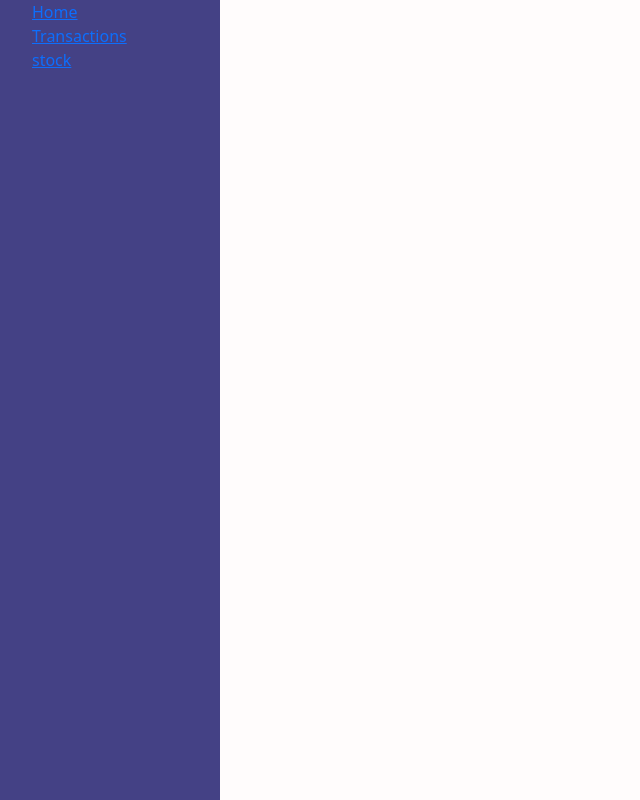
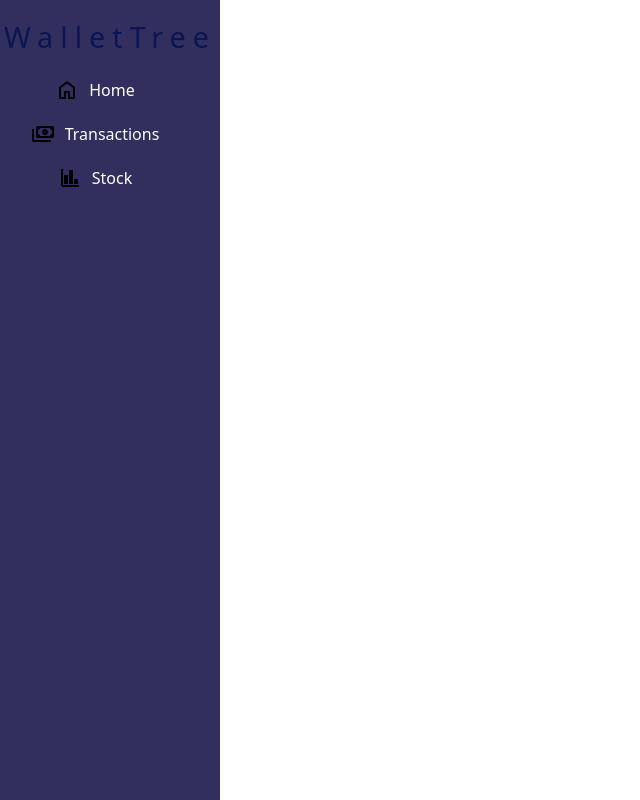
Before and after one commit to rishit836/walletTree-app, a Django app: page / in a window 1280 px wide. Shown: the whole page, without its empty margins (0-640 px from the left). Run offline with Django 5.2, Linux system fonts and the light colour scheme.

Commit message:
navbar v3 half done

```diff
--- a/app_main/static/styles/layout_style.css
+++ b/app_main/static/styles/layout_style.css
@@ -1,31 +1,86 @@
 :root{
-    --background-color : #FFFCFC;
-    --navbar-color:#444185;
-    --highlight-color : #FFFCFC;
+    --background-color : #FFFFFF; /* Change to pure white */
+    --navbar-color:#322f5f;
     --text-color: black;
-    --dashboard-border-color: #322f5f;
-;
+    --logo-color: #0A1653;
+    --highlight-color:#4A4E69;
+
 }
 
 body{
     background-color: var(--background-color);
     height: 100vh;
+    margin: 0; /* Remove default margins */
+    padding: 0; /* Remove default padding */
 }
-
 
 .layout-container{
     display: flex;
     flex-direction: row;
-    flex-wrap: wrap;
+    flex-wrap: nowrap; /* Change to nowrap */
+    height: 100vh; /* Use viewport height */
+    width: 100vw; /* Use full viewport width */
+    background-color: var(--background-color);
+}
+
+.navbar-container{
+    width: 220px; /* Move width to container */
     height: 100%;
 }
+
 .navbar-container nav{
     display: flex;
     flex-direction: column;
     background-color: var(--navbar-color);
-    width: 220px;;
+    width: 100%; /* Take full container width */
     height: 100%;
 }
-.navbar-container nav ul{
+
+.navbar-container ul{
+    display: flex;
+    justify-content: center;
+    flex-direction: column;
+    gap:20px;
     list-style-type: none;
+    margin: 0; /* Remove default margins */
+    padding: 0; /* Remove default padding */
+    /* align-items: right; */
 }
+
+.navbar-container ul li:first-child{
+    margin-top: 15px;
+    margin-bottom: 60px;;
+    justify-content: center;
+    margin: auto;
+    margin-top: 15px;;
+    font-size: 1.8rem;;
+    a{
+        color: var(--logo-color);
+        letter-spacing: 7px;;
+
+    }
+
+}
+.navbar-container ul li a{
+    text-decoration:  none;
+    color:  white;
+}
+
+.navbar-container ul li:not(:first-child) a{
+    text-decoration: none;
+    margin-right: 30px;;
+    display: flex;
+    align-items: center;
+    justify-content: center;
+    gap: 10px;
+}
+
+.navbar-container ul li:not(:first-child) a:hover{
+    color: var(--highlight-color);
+    svg{
+    fill: var(--highlight-color);
+    }
+}
+.navbar-container ul li:not(:first-child) a svg{
+    fill: var(--text-color);
+}
--- a/app_main/templates/layout.html
+++ b/app_main/templates/layout.html
@@ -6,7 +6,8 @@
     <meta name="viewport" content="width=device-width, initial-scale=1">
     <link href="https://cdn.jsdelivr.net/npm/bootstrap@5.0.2/dist/css/bootstrap.min.css" rel="stylesheet" integrity="sha384-EVSTQN3/azprG1Anm3QDgpJLIm9Nao0Yz1ztcQTwFspd3yD65VohhpuuCOmLASjC" crossorigin="anonymous">
     <link rel="stylesheet" href="{% static 'styles/layout_style.css' %}">
-    <script type="text/javascript" src="{%static 'scripts/layout_script.js'%}" defer></script>
+    <!-- <script type="text/javascript" src="{%static 'scripts/layout_script.js'%}" defer></script> -->
+
     {% block header %}
 
     {% endblock %}
@@ -14,21 +15,41 @@
   </head>
   <body>
     <script src="https://cdn.jsdelivr.net/npm/bootstrap@5.0.2/dist/js/bootstrap.bundle.min.js" integrity="sha384-MrcW6ZMFYlzcLA8Nl+NtUVF0sA7MsXsP1UyJoMp4YLEuNSfAP+JcXn/tWtIaxVXM" crossorigin="anonymous"></script>
+
+
     <div class="layout-container">
+
+
       <div class="navbar-container">
+
         <nav>
+
           <ul>
             <li>
-              <a href="#">Home</a>
+              <a href="#">WalletTree</a>
             </li>
             <li>
-              <a href="#">Transactions</a>
+
+              <a href="#">
+                <svg xmlns="http://www.w3.org/2000/svg" height="24px" viewBox="0 -960 960 960" width="24px" ><path d="M240-200h120v-240h240v240h120v-360L480-740 240-560v360Zm-80 80v-480l320-240 320 240v480H520v-240h-80v240H160Zm320-350Z"/></svg>Home</a>
             </li>
+
             <li>
-              <a href="#">stock</a>
+              <a href="#">
+              <svg xmlns="http://www.w3.org/2000/svg" height="24px" viewBox="0 -960 960 960" width="24px" ><path d="M560-440q-50 0-85-35t-35-85q0-50 35-85t85-35q50 0 85 35t35 85q0 50-35 85t-85 35ZM280-320q-33 0-56.5-23.5T200-400v-320q0-33 23.5-56.5T280-800h560q33 0 56.5 23.5T920-720v320q0 33-23.5 56.5T840-320H280Zm80-80h400q0-33 23.5-56.5T840-480v-160q-33 0-56.5-23.5T760-720H360q0 33-23.5 56.5T280-640v160q33 0 56.5 23.5T360-400Zm440 240H120q-33 0-56.5-23.5T40-240v-440h80v440h680v80ZM280-400v-320 320Z"/></svg>
+                Transactions</a>
             </li>
+
+            <li>
+              <a href="#">
+              <svg xmlns="http://www.w3.org/2000/svg" height="24px" viewBox="0 -960 960 960" width="24px" ><path d="M200-120q-33 0-56.5-23.5T120-200v-640h80v640h640v80H200Zm40-120v-360h160v360H240Zm200 0v-560h160v560H440Zm200 0v-200h160v200H640Z"/></svg>
+                Stock</a>
+            </li>
+
           </ul>
+
         </nav>
+
       </div>
 
     </div>
```
